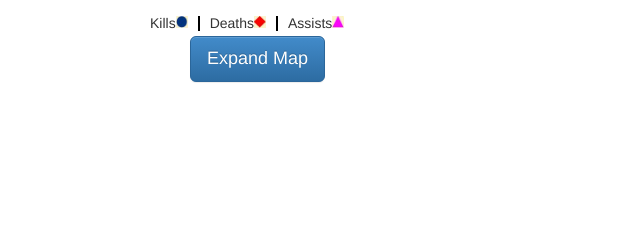
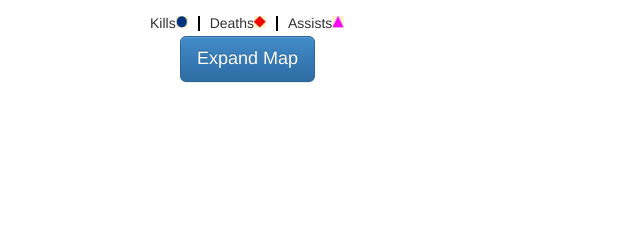
Before and after one commit to Banshee1221/LolStats, a Flask app: template templates/stats.html in a window 1280 px wide. Shown: the part 496-722 px from the top of the page, without its empty margins (0-640 px from the left). Run offline with Flask 2, Linux system fonts and the light colour scheme; the template is opened without the code that fills it: most values are stand-ins (such as "Sample title", 1, 10 or a date in 2020); some libraries are stand-ins or nearby versions.

Commit message:
quickfix for button pos

```diff
--- a/templates/stats.html
+++ b/templates/stats.html
@@ -95,7 +95,7 @@
                </div>
             </div>
             <div>
-                <div style="height:45px;margin-left:160px;">
+                <div style="height:45px;margin-left:150px;">
                     <button style="" type="button" id="big_button" class="btn btn-primary btn-lg" data-toggle="modal" data-target="#myModal">
                         Expand Map
                     </button>
```
